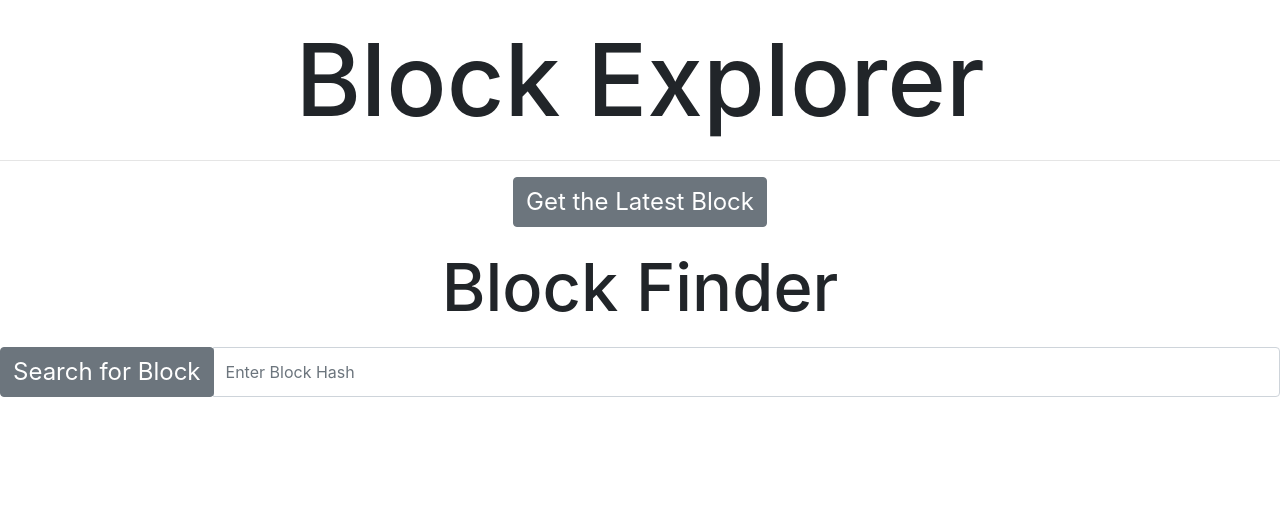
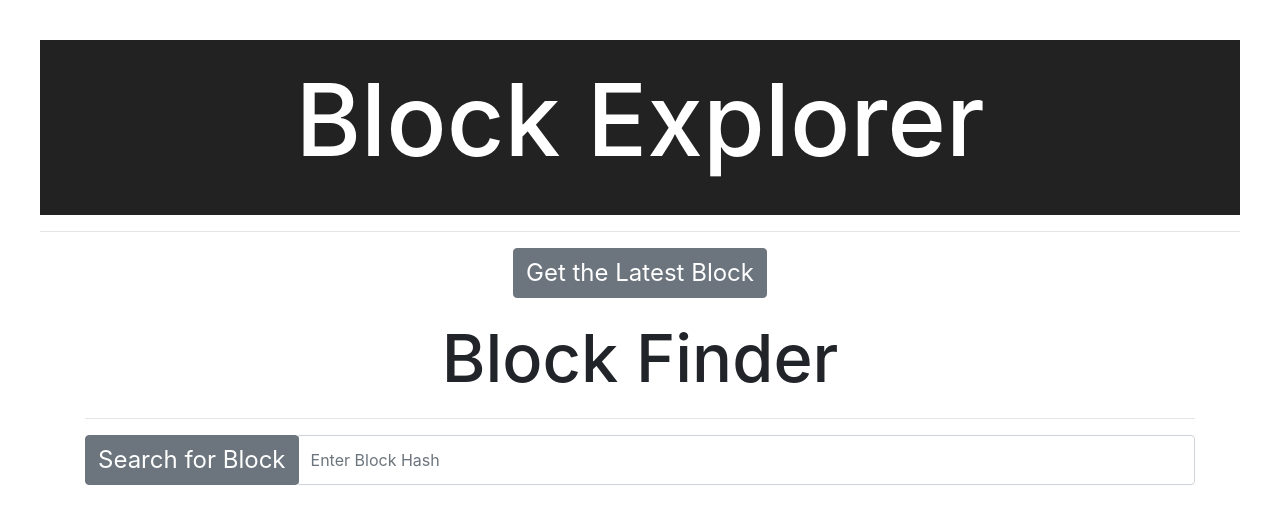
Before and after one commit to ScottWorks/Block-Explorer, a React (Create React App) app: page / in a window 1280 px wide. Shown: the top 524 px of the page. Built offline with nearby package versions, Linux system fonts and the light colour scheme; no server answers.

Commit message:
more styling changes

```diff
--- a/public/index.html
+++ b/public/index.html
@@ -1,5 +1,6 @@
 <!DOCTYPE html>
 <html lang="en">
+
 <head>
   <meta charset="utf-8">
   <meta name="viewport" content="width=device-width, initial-scale=1, shrink-to-fit=no">
@@ -21,6 +22,7 @@
     -->
   <title>React App</title>
 </head>
+
 <body>
   <noscript>
     You need to enable JavaScript to run this app.
@@ -37,4 +39,5 @@
       To create a production bundle, use `npm run build` or `yarn build`.
     -->
 </body>
+
 </html>
--- a/src/App.css
+++ b/src/App.css
@@ -1,3 +1,9 @@
+body {
+  margin: auto;
+  padding: 40px;
+  font-family: sans-serif;
+}
+
 .App {
   text-align: center;
 }
@@ -7,9 +13,9 @@
   height: 80px;
 }
 
-.App-header {
+.header {
   background-color: #222;
-  height: 150px;
+  height: 175px;
   padding: 20px;
   color: white;
 }
@@ -17,10 +23,6 @@
 .App-title {
   font-size: 75pt;
 }
-
-/* .App-intro {
-  font-size: large;
-} */
 
 .button_component {
   margin: 0px, 20px;
@@ -49,3 +51,9 @@ th {
 tr {
   font-size: 1.5rem;
 }
+
+.table_container {
+  display: flex;
+  flex-direction: column;
+  justify-content: center;
+}
--- a/src/App.js
+++ b/src/App.js
@@ -7,7 +7,7 @@ class App extends Component {
     return (
       <div className="App">
         <div>
-          <h1 className="title_component">Block Explorer</h1>
+          <h1 className="header">Block Explorer</h1>
           <hr />
         </div>
         <Blocks />
--- a/src/components/BlockHistory.js
+++ b/src/components/BlockHistory.js
@@ -8,8 +8,10 @@ class BlockHistory extends Component {
   render() {
     const { blockHistory, removeBlock } = this.props;
     return (
-      <div className="App">
+      <div className="table_container">
         <HeaderComp children={'Search History'} />
+        <hr />
+        <div className="table_child_container">
           <Table dark>
             <thead>
               <tr>
@@ -31,6 +33,7 @@ class BlockHistory extends Component {
             ))}
           </Table>
         </div>
+      </div>
     );
   }
 }
--- a/src/components/BlockHistoryTable.js
+++ b/src/components/BlockHistoryTable.js
@@ -1,5 +1,5 @@
 import React, { Component } from 'react';
-import { Button, ListGroup, ListGroupItem, Table } from 'reactstrap';
+import { Button } from 'reactstrap';
 
 class BlockHistoryTable extends Component {
   render() {
--- a/src/components/BlockSearch.js
+++ b/src/components/BlockSearch.js
@@ -8,35 +8,9 @@ class BlockSearch extends Component {
     const { searchHistory, lastSearch } = this.props;
 
     return (
-      <div className="App">
+      <div className="container">
         <HeaderComp children={'Block Details'} />
-
-        {/* // <thead>
-        //   <tr>
-        //     <th>Hash: 0x{latestBlock.hash}</th>
-        //   </tr>
-        //   <tr>
-        //     <th>Block Height: {latestBlock.height}</th>
-        //   </tr>
-        //   <tr>
-        //     <th>time: {latestBlock.time}</th>
-        //   </tr>
-        //   <tr>
-        //     <th>prev_block: 0x{latestBlock.previous_hash}</th>
-        //   </tr>
-        //   <tr>
-        //     <th>prev_block: 0x{latestBlock.previous_hash}</th>
-        //   </tr>
-        //   <tr>
-        //     <th>prev_block: 0x{latestBlock.previous_hash}</th>
-        //   </tr>
-        //   <tr>
-        //     <th>prev_block: 0x{latestBlock.previous_hash}</th>
-        //   </tr>
-        //   <tr>
-        //     <th>prev_block: 0x{latestBlock.previous_hash}</th>
-        //   </tr>
-        // </thead> */}
+        <hr />
         <Table dark>
           <thead>
             <tr>
--- a/src/components/Blocks.js
+++ b/src/components/Blocks.js
@@ -1,11 +1,5 @@
 import React, { Component } from 'react';
-import {
-  InputGroup,
-  InputGroupAddon,
-  Input,
-  Button,
-  Jumbotron
-} from 'reactstrap';
+import { InputGroup, InputGroupAddon, Input } from 'reactstrap';
 
 import BlockSearch from './BlockSearch';
 import LatestBlock from './LatestBlock';
@@ -100,12 +94,17 @@ class Blocks extends Component {
 
     return (
       <div className="App">
+        <div className="container">
           <ButtonComp
             function={this.getLatestBlock}
             children={'Get the Latest Block'}
           />
           {latestBlockCacheNotEmpty}
+        </div>
+        <div className="container">
           <HeaderComp children={'Block Finder'} />
+          <hr />
+          <div className="input_container">
             <InputGroup>
               <InputGroupAddon addonType="prepend">
                 <ButtonComp
@@ -122,7 +121,9 @@ class Blocks extends Component {
                 onChange={this.handleChange}
               />
             </InputGroup>
-        {searchCacheNotEmpty}
+          </div>
+        </div>
+        <div className="container">{searchCacheNotEmpty}</div>
       </div>
     );
   }
--- a/src/components/ButtonComp.js
+++ b/src/components/ButtonComp.js
@@ -1,4 +1,4 @@
-import React, { Component } from 'react';
+import React from 'react';
 import { Button } from 'reactstrap';
 
 function ButtonComp(props) {
--- a/src/components/HeaderComp.js
+++ b/src/components/HeaderComp.js
@@ -1,4 +1,4 @@
-import React, { Component } from 'react';
+import React from 'react';
 
 function HeaderComp(props) {
   return (
--- a/src/components/LatestBlock.js
+++ b/src/components/LatestBlock.js
@@ -8,8 +8,9 @@ class LatestBlock extends Component {
     const { latestBlock } = this.props;
 
     return (
-      <div className="App">
+      <div className="container">
         <HeaderComp children={'Latest Block'} />
+        <hr />
         <Table dark>
           <thead>
             <tr>
@@ -26,12 +27,6 @@ class LatestBlock extends Component {
             </tr>
           </thead>
         </Table>
-
-        {/* <HeaderComp children={'Latest Block'} />
-        <p>Hash: 0x{latestBlock.hash}</p>
-        <p>Block Height: {latestBlock.height}</p>
-        <p>time: {latestBlock.time}</p>
-        <p>prev_block: 0x{latestBlock.previous_hash}</p> */}
       </div>
     );
   }
--- a/src/index.css
+++ b/src/index.css
@@ -1,5 +1,6 @@
-body {
-  margin: 20%;
-  padding: 0;
+/* body {
+  margin: auto;
+  padding: 20px;
   font-family: sans-serif;
-}
+  background: url('./images/blocks.jpg') cover repeat;
+} */
```
Also changed, not shown: src/images/blocks.jpg (added). Lines whose indentation alone changed are shown as unchanged.
